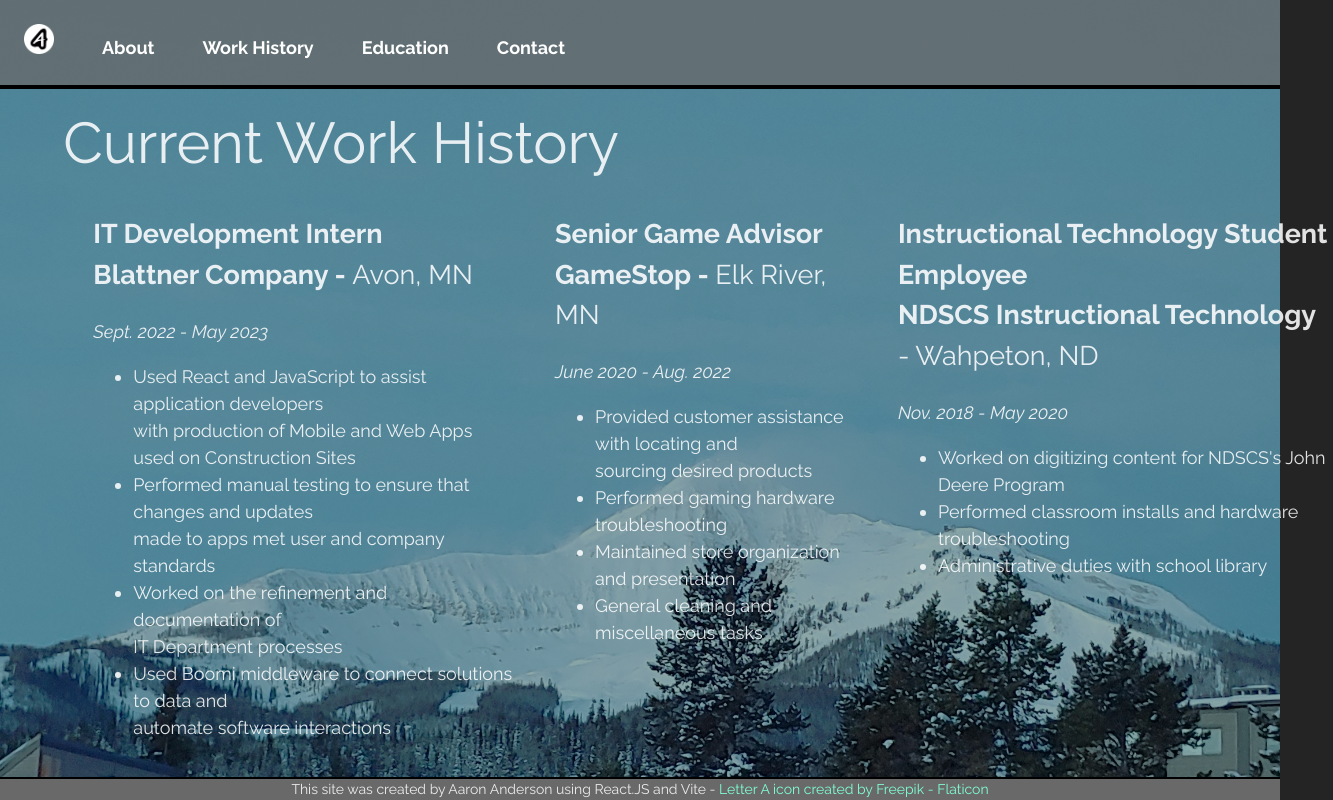
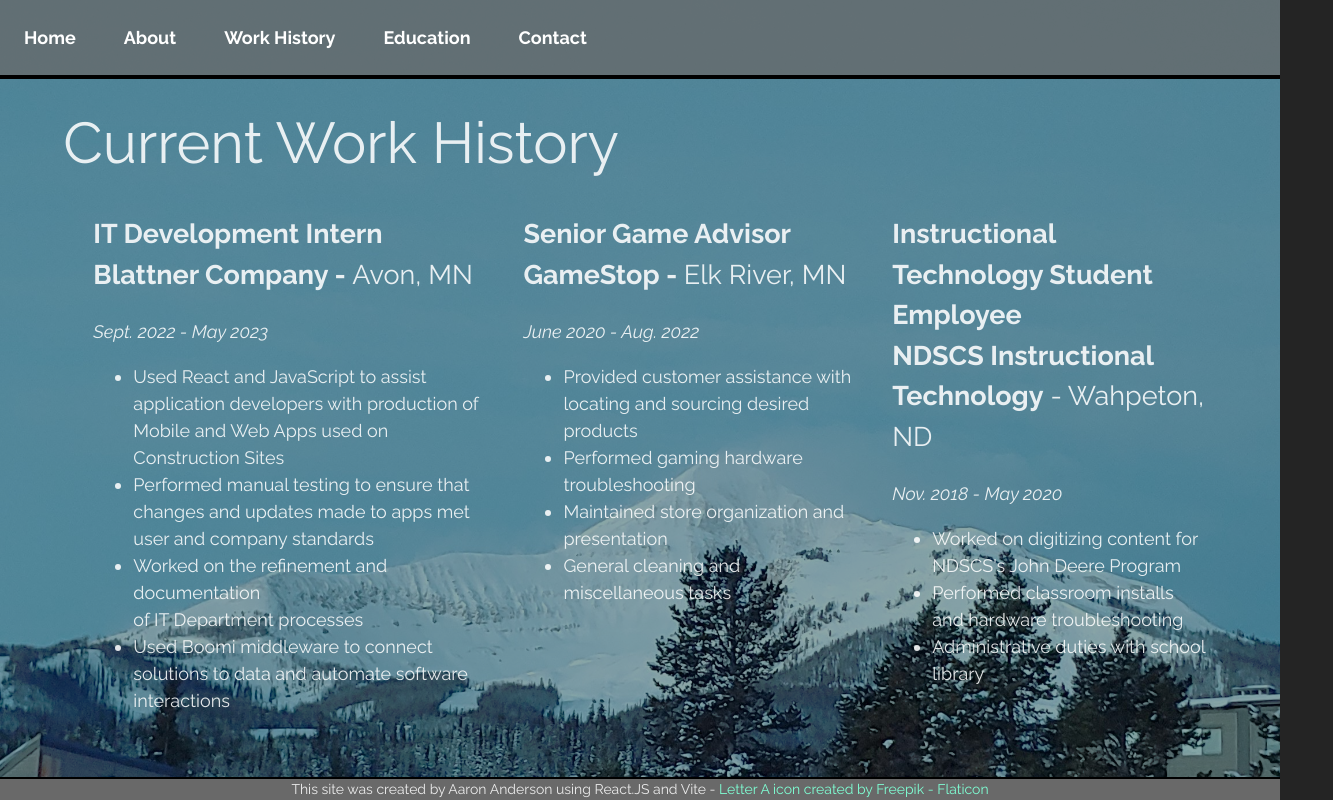
Before and after one commit to SparkxE/ResumeSite, a React (Vite) app: page /history in a window 1280 px wide. Shown: the whole page, 1333 px wide, since content can reach past the window. Built offline with nearby package versions, Linux system fonts and the light colour scheme.

Commit message:
Fixed Work History formatting, created 404 page, replaced home page logo with text (I gave up on using the logo for it)

```diff
--- a/src/components/NavBar.jsx
+++ b/src/components/NavBar.jsx
@@ -5,7 +5,7 @@ function NavBar() {
         <nav>
             <ul>
                 <li>
-                    <a href="/"><img src={logo} height='30' width='30'></img></a>
+                    <a href="/">Home</a>
                 </li>
                 <li>
                     <a href="/about">About</a>
--- a/src/pages/Education.jsx
+++ b/src/pages/Education.jsx
@@ -46,5 +46,4 @@ function Education(){
         </div>
     )
 }
-
 export default Education;
--- a/src/pages/WorkHistory.jsx
+++ b/src/pages/WorkHistory.jsx
@@ -3,7 +3,7 @@ function WorkHistory(){
     return(
         <div>
             <h1>Current Work History</h1>
-            <div style={{'display':'flex', 'width':'100vw'}}>
+            <div style={{'display':'flex', 'width':'90vw', 'flex':'auto'}}>
                 <p>
                     <h2>
                         <strong>IT Development Intern <br/>Blattner Company - </strong> Avon, MN
@@ -11,21 +11,22 @@ function WorkHistory(){
                     <em>Sept. 2022 - May 2023</em>
                     <ul>
                         <li>
-                            Used React and JavaScript to assist application developers
-                            <br/>with production
-                            of Mobile and Web Apps used on Construction Sites
+                            Used React and JavaScript to assist
+                            <br/>application developers with production of
+                            <br/>Mobile and Web Apps used on
+                            Construction Sites
                         </li>
                         <li>
-                            Performed manual testing to ensure that changes and updates
-                            <br/>made to apps met user and company standards
+                            Performed manual testing to ensure that
+                            <br/>changes and updates made to apps met
+                            <br/>user and company standards
                         </li>
                         <li>
-                            Worked on the refinement and documentation of
-                            <br/>IT Department processes
+                            Worked on the refinement and documentation
+                            <br/>of IT Department processes
                         </li>
                         <li>
-                            Used Boomi middleware to connect solutions to data and
-                            <br/>automate software interactions
+                            Used Boomi middleware to connect solutions to data and automate software interactions
                         </li>
                     </ul>
                 </p>
@@ -34,11 +35,9 @@ function WorkHistory(){
                     <em>June 2020 - Aug. 2022</em>
                     <ul>
                         <li>
-                            Provided customer assistance with locating and
-                            <br/>sourcing desired products
+                            Provided customer assistance with locating and sourcing desired products
                         </li>
-                        <li>
-                            Performed gaming hardware troubleshooting</li>
+                        <li>Performed gaming hardware troubleshooting</li>
                         <li>Maintained store organization and presentation</li>
                         <li>General cleaning and miscellaneous tasks</li>
                     </ul>
```
